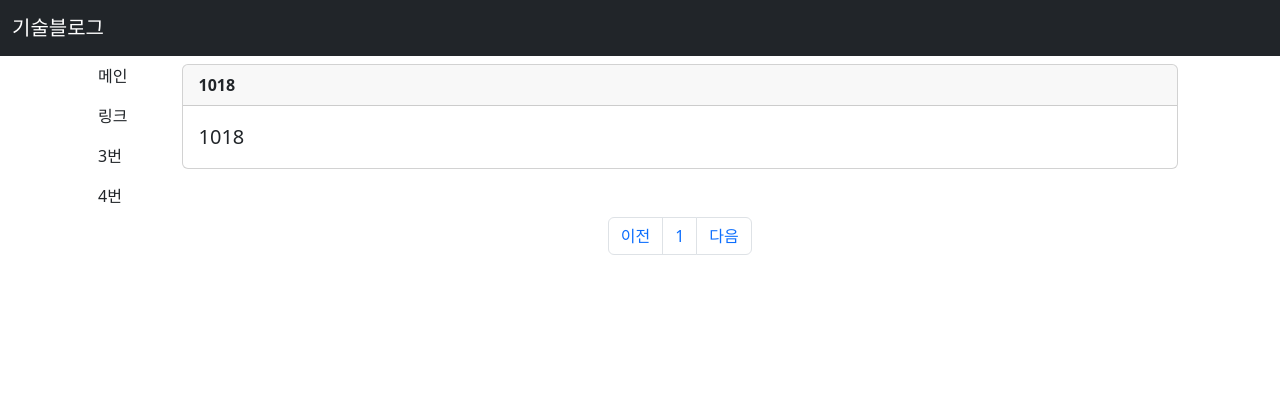
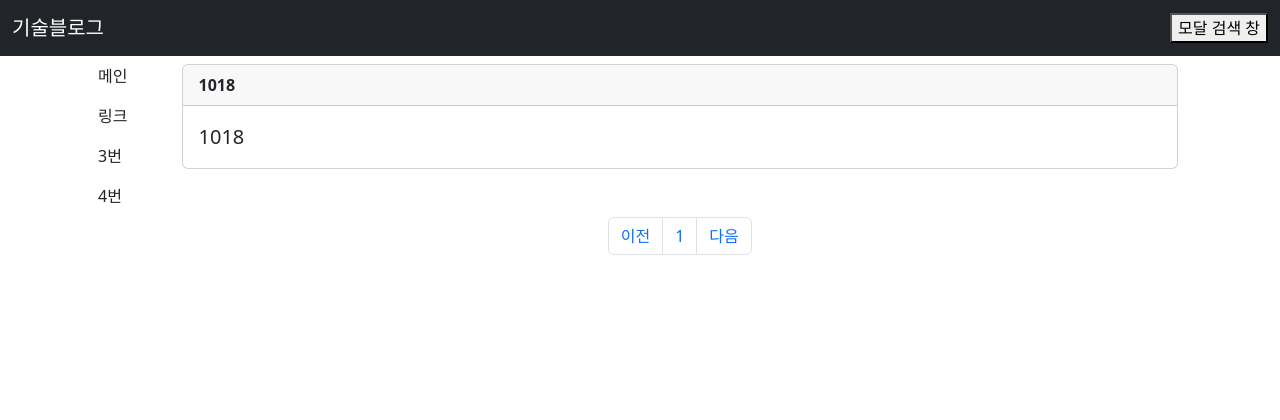
Before and after one commit to ANDONGWOO/techblog, a Django app: page /app1/ in a window 1280 px wide. Shown: the top 420 px of the page. Run offline with Django 3.2, Linux system fonts and the light colour scheme; data comes from the database, SQL or seed files in the repository; some libraries are stand-ins or nearby versions.

Commit message:
네비바 모달 추가

```diff
--- a/techblog/templates/base.html
+++ b/techblog/templates/base.html
@@ -14,9 +14,10 @@
 
   <body style="height: 10000ex;">
       <nav class="navbar navbar-light bg-dark sticky-top">
-        <div class="container-fluid ">
+        <div class="container-fluid d-flex">
           <a class="navbar-brand text-white" href="#">기술블로그</a>
           {% comment %} 검색 아이콘 클릭 모달 검색창 {% endcomment %}
+          <button type="button" class="DocSearch DocSearch-Button">모달 검색 창</button>
         </div>
       </nav>
       <div class="container">
```
Also changed, not shown: README.md.
